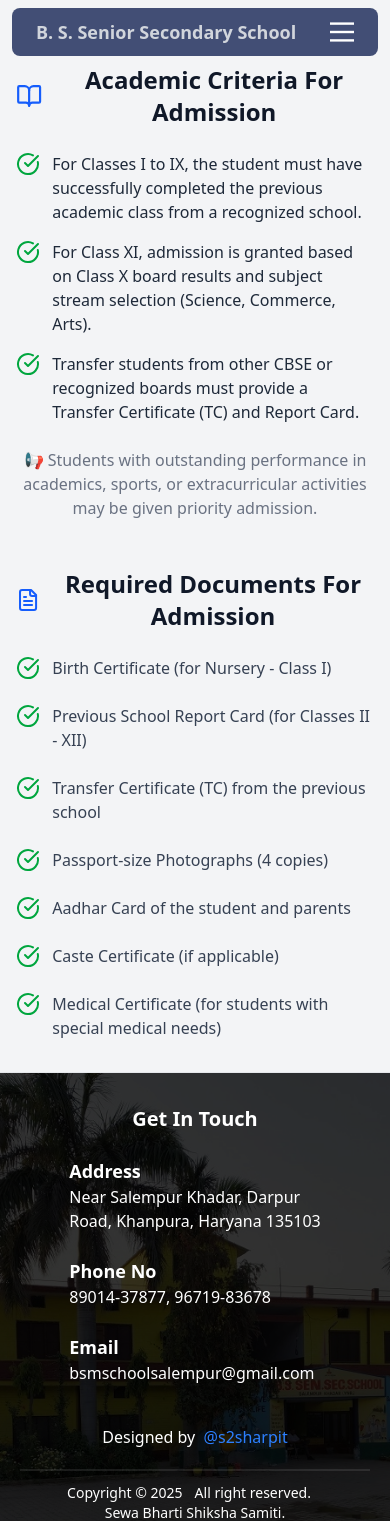
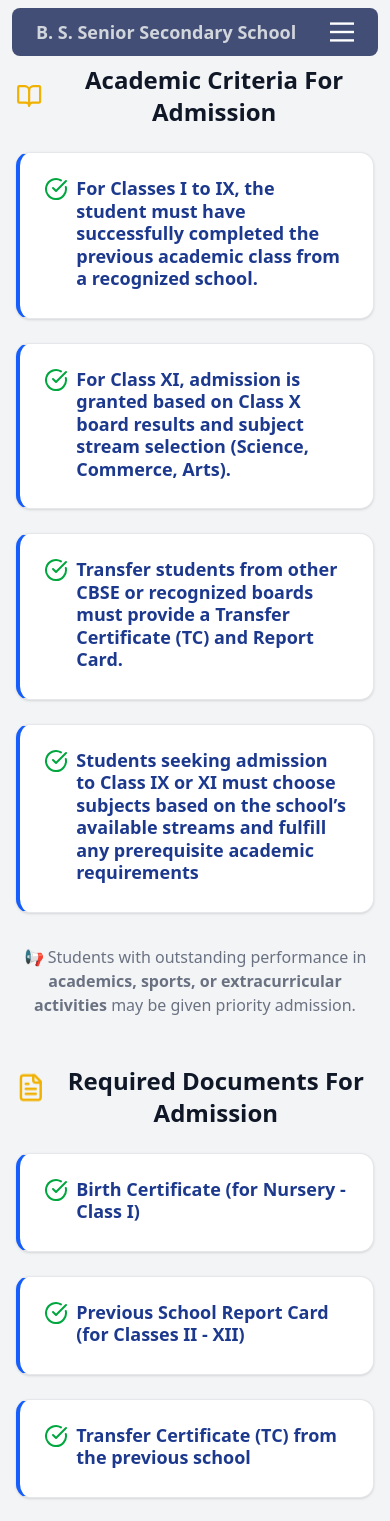
Before and after one commit to s2sharpit/school, a Next.js app: page /admissions/eligibility in a window 390 px wide. Shown: the top 1521 px of the page. Built offline with nearby package versions, Linux system fonts and the light colour scheme.

Commit message:
feat: implement ImgCard component and update related pages for enhanced document display

```diff
--- a/src/app/academics/curriculum/KeyFeatures.tsx
+++ b/src/app/academics/curriculum/KeyFeatures.tsx
@@ -1,7 +1,7 @@
 import Title from "@/components/ui/Title";
 import { ListChecks } from "lucide-react";
 import Section from "@/components/ui/Section";
-import FeatCard from "./FeatCard";
+import FeatCard from "@/components/FeatCard";
 
 const features = [
   {
--- a/src/app/academics/curriculum/Subjects.tsx
+++ b/src/app/academics/curriculum/Subjects.tsx
@@ -1,3 +1,4 @@
+import ImgCard from "@/components/ImgCard";
 import Section, { Accent } from "@/components/ui/Section";
 import Title from "@/components/ui/Title";
 import { BookOpen } from "lucide-react";
@@ -5,20 +6,18 @@ import { BookOpen } from "lucide-react";
 const subjects = [
   {
     title: "Primary & Middle School (Classes I - VIII)",
-    subjects:
-      "📚 English | हिंदी | Mathematics | Environmental Science (EVS) | Science | Social Science | General Knowledge | Computer Science | Physical Education",
+    desc: "📚 English | हिंदी | Mathematics | Environmental Science (EVS) | Science | Social Science | General Knowledge | Computer Science | Physical Education",
   },
   {
     title: "Secondary School (Classes IX - X)",
-    subjects:
-      "📖 English | हिंदी | Mathematics | Science (Physics, Chemistry, Biology) | Social Science (History, Geography, Civics, Economics) | Computer Science | Physical Education",
+    desc: "📖 English | हिंदी | Mathematics | Science (Physics, Chemistry, Biology) | Social Science (History, Geography, Civics, Economics) | Computer Science | Physical Education",
   },
   {
     title: "Senior Secondary (Classes XI - XII) – CBSE Streams",
-    subjects: [
-      "🔸 Science Stream: Physics | Chemistry | Biology/Mathematics | English | Computer Science/Physical Education",
-      "🔸 Commerce Stream: Business Studies | Accountancy | Economics | English | Computer Science/Physical Education",
-      "🔸 Arts Stream: History | Political Science | Geography | English | Computer Science/Physical Education",
+    desc: [
+      "Science Stream: Physics | Chemistry | Biology/Mathematics | English | Computer Science/Physical Education",
+      "Commerce Stream: Business Studies | Accountancy | Economics | English | Computer Science/Physical Education",
+      "Arts Stream: History | Political Science | Geography | English | Computer Science/Physical Education",
     ],
   },
 ];
@@ -39,23 +38,14 @@ export default function Subjects() {
 
       {/* Subject Cards */}
       <div className="grid grid-cols-1 md:grid-cols-2 gap-10">
-        {subjects.map((section, index) => (
-          <div
+        {subjects.map((item, index) => (
+          <ImgCard
+            className={`${index == 2 && "col-span-1 md:col-span-2"}`}
             key={index}
-            className={`p-6 border-l-4 border-blue-600 bg-gray-50 rounded-lg shadow-md transition hover:shadow-lg
-          ${index === 2 ? "col-span-1 md:col-span-2" : ""}`}
-          >
-            <h3 className="text-lg md:text-xl font-bold text-blue-900 mb-3 flex items-center gap-2">
-              🎓 {section.title}
-            </h3>
-            <ul className="pl-6 space-y-1 ">
-              {Array.isArray(section.subjects) ? (
-                section.subjects.map((subject, i) => <li key={i}>{subject}</li>)
-              ) : (
-                <li>{section.subjects}</li>
-              )}
-            </ul>
-          </div>
+            index={index}
+            icon="🎓"
+            {...item}
+          />
         ))}
       </div>
       <Section.Note>
--- a/src/app/admissions/eligibility/AcademicCriteria.tsx
+++ b/src/app/admissions/eligibility/AcademicCriteria.tsx
@@ -1,31 +1,51 @@
+import ImgCard from "@/components/ImgCard";
 import Section from "@/components/ui/Section";
 import Title from "@/components/ui/Title";
-import { BookOpen, CheckCircle } from "lucide-react";
+import { BookOpen } from "lucide-react";
 
-const data = [
-  "For Classes I to IX, the student must have successfully completed the previous academic class from a recognized school.",
-  "For Class XI, admission is granted based on Class X board results and subject stream selection (Science, Commerce, Arts).",
-  "Transfer students from other CBSE or recognized boards must provide a Transfer Certificate (TC) and Report Card.",
+const criteria = [
+  {
+    title: "For Classes I to IX, the student must have successfully completed the previous academic class from a recognized school.",
+  },
+  {
+    title: "For Class XI, admission is granted based on Class X board results and subject stream selection (Science, Commerce, Arts).",
+  },
+  {
+    title: "Transfer students from other CBSE or recognized boards must provide a Transfer Certificate (TC) and Report Card.",
+  },
+  {
+    title: "Students seeking admission to Class IX or XI must choose subjects based on the school’s available streams and fulfill any prerequisite academic requirements",
+  },
 ];
 
 export default function AcademicCriteria() {
   return (
-    <Section className="space-y-6">
+    <Section>
+      {/* Section Title */}
       <Title className="flex items-center justify-center gap-3">
-        <BookOpen className="w-8 h-8 text-blue-600" />
+        <BookOpen className="w-8 h-8 text-yellow-500" />
         Academic Criteria for Admission
       </Title>
-      <ul className="grid grid-cols-1 sm:gid-cols-2 gap-4">
-        {data.map((criteria, index) => (
-          <li key={index} className="flex items-start gap-3">
-            <CheckCircle className="w-6 h-6 text-green-600 flex-shrink-0" />
-            <p className="">{criteria}</p>
-          </li>
+
+      {/* Criteria List */}
+      <ul className="grid grid-cols-1 md:grid-cols-2 gap-6 mt-6">
+        {criteria.map((item, index) => (
+          <ImgCard key={index} index={index} {...item} />
+          // <li
+          //   key={index}
+          //   className="flex items-start gap-4 p-4 bg-white border-l-4 border-blue-600 rounded-lg shadow-sm transition-all hover:scale-105 hover:shadow-md duration-300"
+          // >
+          //   <CheckCircle className="w-7 h-7 text-green-600 flex-shrink-0" />
+          //   <p className="text-gray-800 text-lg">{criteria}</p>
+          // </li>
         ))}
       </ul>
-      <Section.Note>
-        Students with outstanding performance in academics, sports, or
-        extracurricular activities may be given priority admission.
+
+      {/* Section Note */}
+      <Section.Note className="mt-8">
+        Students with outstanding performance in{" "}
+        <strong>academics, sports, or extracurricular activities</strong> may be
+        given priority admission.
       </Section.Note>
     </Section>
   );
--- a/src/app/admissions/eligibility/RequiredDocs.tsx
+++ b/src/app/admissions/eligibility/RequiredDocs.tsx
@@ -1,32 +1,33 @@
+import ImgCard from "@/components/ImgCard";
 import Section from "@/components/ui/Section";
 import Title from "@/components/ui/Title";
-import { CheckCircle, FileText } from "lucide-react";
+import { FileText } from "lucide-react";
 
 const data = [
-  "Birth Certificate (for Nursery - Class I)",
-  "Previous School Report Card (for Classes II - XII)",
-  "Transfer Certificate (TC) from the previous school",
-  "Passport-size Photographs (4 copies)",
-  "Aadhar Card of the student and parents",
-  "Caste Certificate (if applicable)",
-  "Medical Certificate (for students with special medical needs)",
+  { title: "Birth Certificate (for Nursery - Class I)" },
+  { title: "Previous School Report Card (for Classes II - XII)" },
+  { title: "Transfer Certificate (TC) from the previous school" },
+  { title: "Passport-size Photographs (4 copies)" },
+  { title: "Aadhar Card of the student and parents" },
+  { title: "Caste Certificate (if applicable)" },
+  { title: "Medical Certificate (for students with special medical needs)" },
 ];
 
 export default function RequiredDocs() {
   return (
     <Section>
+      {/* Section Title */}
       <Title className="flex items-center justify-center gap-3">
-        <FileText className="w-8 h-8 text-blue-600" />
+        <FileText className="w-10 h-10 text-yellow-500 animate-bounce" />
         Required Documents for Admission
       </Title>
-      <ul className="grid grid-cols-1 sm:grid-cols-2 gap-6">
-        {data.map((doc, index) => (
-          <li key={index} className="flex items-start gap-3">
-            <CheckCircle className="w-6 h-6 text-green-600 flex-shrink-0" />
-            <p className="text-gray-700">{doc}</p>
-          </li>
+
+      {/* Document List */}
+      <div className="grid grid-cols-1 md:grid-cols-2 gap-6 mt-6">
+        {data.map((item, index) => (
+          <ImgCard key={index} index={index} {...item} />
         ))}
-      </ul>
+      </div>
     </Section>
   );
 }
--- a/src/app/campus-life/gallery/ImgGallery.tsx
+++ b/src/app/campus-life/gallery/ImgGallery.tsx
@@ -19,7 +19,7 @@ export default function ImgGallery() {
   useEffect(() => {
     JustifiedGallery({
       container: document.querySelector(".gallery") as HTMLElement,
-      rowHeight: 260,
+      rowHeight: 270,
       gap: 6,
     });
   }, []);
--- a/src/app/campus-life/gallery/page.tsx
+++ b/src/app/campus-life/gallery/page.tsx
@@ -6,7 +6,7 @@ import Section, { Accent } from "@/components/ui/Section";
 
 export default function GalleryPage() {
   return (
-    <Main>
+    <Main className="max-w-6xl">
       {/* Gallery Overview */}
       <Section>
         <Title className="flex items-center justify-center gap-3">
--- a/src/components/ImgCard.tsx
+++ b/src/components/ImgCard.tsx
@@ -1,4 +1,4 @@
-'use client'
+"use client";
 import { motion } from "motion/react";
 import {
   Card,
@@ -9,12 +9,15 @@ import {
 } from "@/components/ui/card";
 import { CheckCircle } from "lucide-react";
 import Image from "next/image";
+import { JSX } from "react";
 
 interface ImageCardProps {
   index: number;
   title: string;
-  desc: string;
+  desc?: string[] | string;
   imgSrc?: string;
+  className?: string;
+  icon?: JSX.Element | string;
 }
 
 function ImgCard({
@@ -22,12 +25,15 @@ function ImgCard({
   title,
   desc,
   imgSrc,
+  icon,
+  className,
 }: ImageCardProps) {
   return (
     <motion.div
       initial={{ opacity: 0, y: 20 }}
       animate={{ opacity: 1, y: 0 }}
       transition={{ duration: 0.5, delay: index * 0.2 }}
+      className={className}
     >
       <Card className="border-l-4 border-l-blue-600 h-full">
         {imgSrc && (
@@ -43,10 +49,23 @@ function ImgCard({
           </CardHeader>
         )}
         <CardContent>
-        <CardTitle className="text-xl text-blue-900 flex items-center gap-2">
-          <CheckCircle className="w-6 h-6 text-green-600" /> {title}
+          <CardTitle className="text-lg text-blue-900 leading-tight flex gap-2 mb-1">
+            {icon || <CheckCircle className="min-w-6 h-6 text-green-600 " />} {title}
           </CardTitle>
-        <CardDescription>{desc}</CardDescription>
+          <CardDescription>
+            {Array.isArray(desc) ? (
+              <ul className="space-y-1">
+                {desc.map((dsc, i) => (
+                  <li key={i} className="flex gap-1 leading-tight">
+                    <span>🔸</span>
+                    {dsc}
+                  </li>
+                ))}
+              </ul>
+            ) : (
+              desc
+            )}
+          </CardDescription>
         </CardContent>
       </Card>
     </motion.div>
--- a/src/data/navData.js
+++ b/src/data/navData.js
@@ -35,7 +35,7 @@ const navData = [
       // { title: "Sports & Activities", path: "/sports-activities" },
       // { title: "Clubs & Societies", path: "/clubs" },
       { title: "Events", path: "/events" },
-      { title: "Student Achievements", path: "/achievements" },
+      { title: "Achievements", path: "/achievements" },
       { title: "Gallery", path: "/gallery" },
     ],
   },
```
Also changed, not shown: src/app/admissions/process/Procedure.tsx (+9 -20 lines), src/components/FeatCard.tsx (renamed from src/app/academics/curriculum/FeatCard.tsx). Lines whose indentation alone changed are shown as unchanged.
